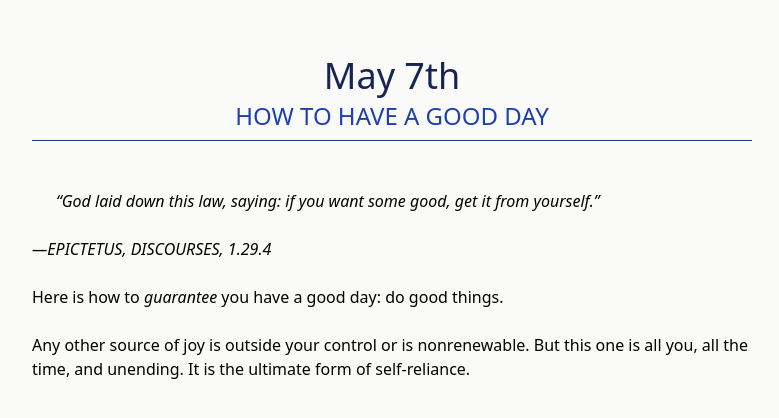
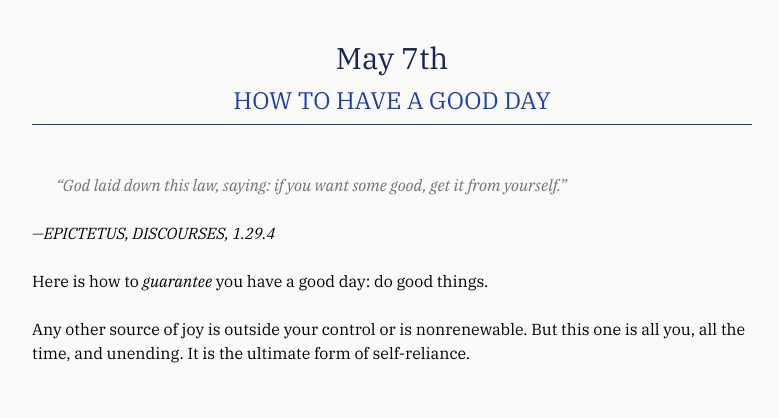
Before and after one commit to samudra-perera/TheDailyStoic, a React (Vite) app in the folder stoic-frontend/: page / in a window 1280 px wide. Shown: the top 418 px of the page, without its empty margins (248-1027 px from the left). Built offline with nearby package versions, Linux system fonts and the light colour scheme.

Commit message:
Added Serif Font, further styling

```diff
--- a/stoic-frontend/src/App.tsx
+++ b/stoic-frontend/src/App.tsx
@@ -26,33 +26,40 @@ const App = () => {
 
   return (
     <div className="min-h-screen flex justify-center bg-stone-50">
-      <div className="max-w-3xl p-6 py-14">
+      <div className="max-w-3xl p-6 py-14 pt-10">
         <Markdown
           options={{
             overrides: {
               h1: {
                 component: "h1",
                 props: {
-                  className: "text-blue-950 text-4xl text-center pb-1",
+                  className:
+                    "text-blue-950 text-2xl lg:text-3xl text-center pb-2",
                 },
               },
               h2: {
                 component: "h2",
                 props: {
                   className:
-                    "text-center text-2xl pb-2 text-blue-800 border-solid border-0 border-b border-blue-900 mb-6",
+                    "text-center text-xl lg:text-2xl pb-2 text-blue-800 border-solid border-0 border-b border-blue-900 mb-2 lg:mb-6",
                 },
               },
               blockquote: {
                 component: "blockquote",
                 props: {
-                  className: "p-6 pb-0 italic",
+                  className: "p-6 pb-0 italic text-zinc-500",
                 },
               },
               p: {
                 component: "p",
                 props: {
                   className: "pb-6",
+                },
+              },
+              ul: {
+                component: "ul",
+                props: {
+                  className: "italic pb-6 list-disc pl-5 text-blue-950",
                 },
               },
             },
--- a/stoic-frontend/src/index.css
+++ b/stoic-frontend/src/index.css
@@ -1,3 +1,4 @@
+@import url('https://fonts.googleapis.com/css2?family=IBM+Plex+Serif:ital,wght@0,100;0,200;0,300;0,400;0,500;0,600;0,700;1,100;1,200;1,300;1,400;1,500;1,600;1,700&family=PT+Serif:ital,wght@0,400;0,700;1,400;1,700&display=swap');
 @tailwind base;
 @tailwind components;
 @tailwind utilities;
--- a/stoic-frontend/tailwind.config.js
+++ b/stoic-frontend/tailwind.config.js
@@ -1,6 +1,9 @@
 module.exports = {
   content: ["./index.html", "./src/**/*.{js,jsx,ts,tsx}"],
   theme: {
+    fontFamily: {
+      sans: ["IBM Plex Serif", "san-serif"],
+    },
     extend: {},
   },
   plugins: [],
```
